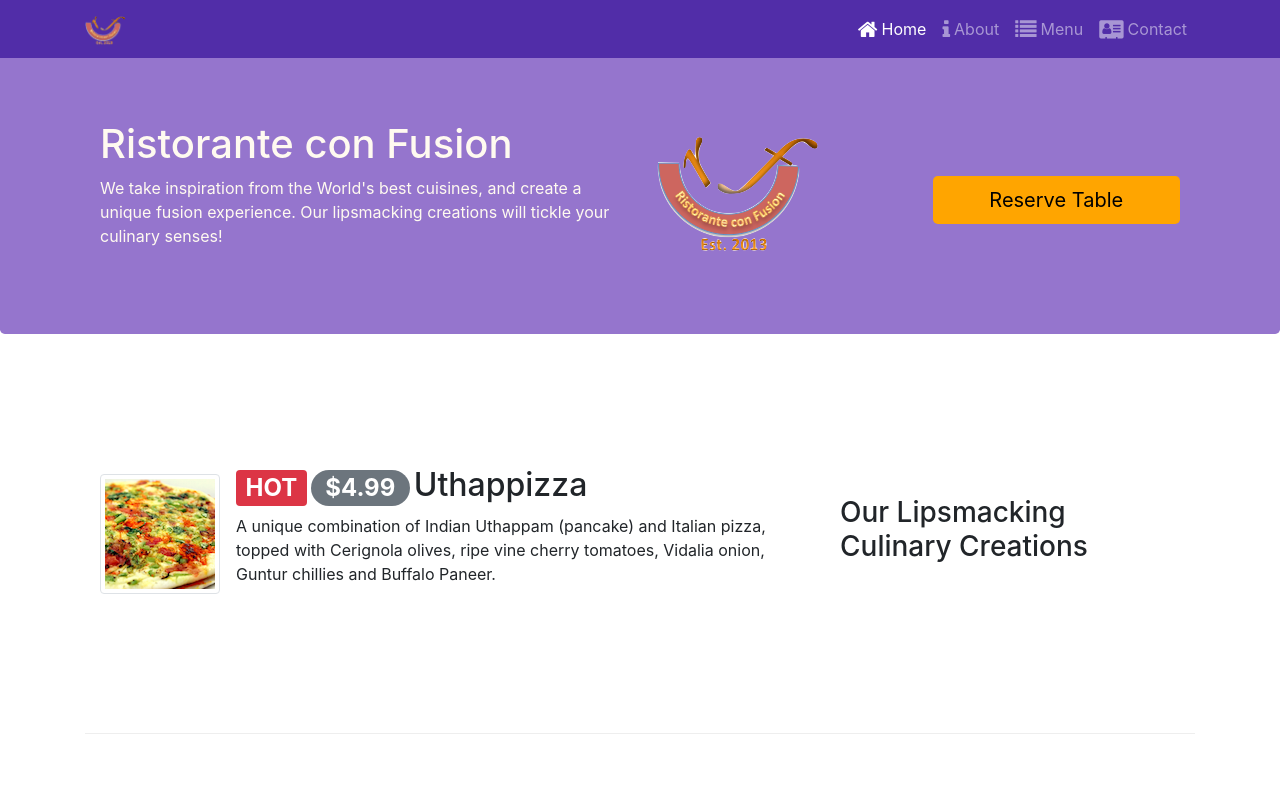
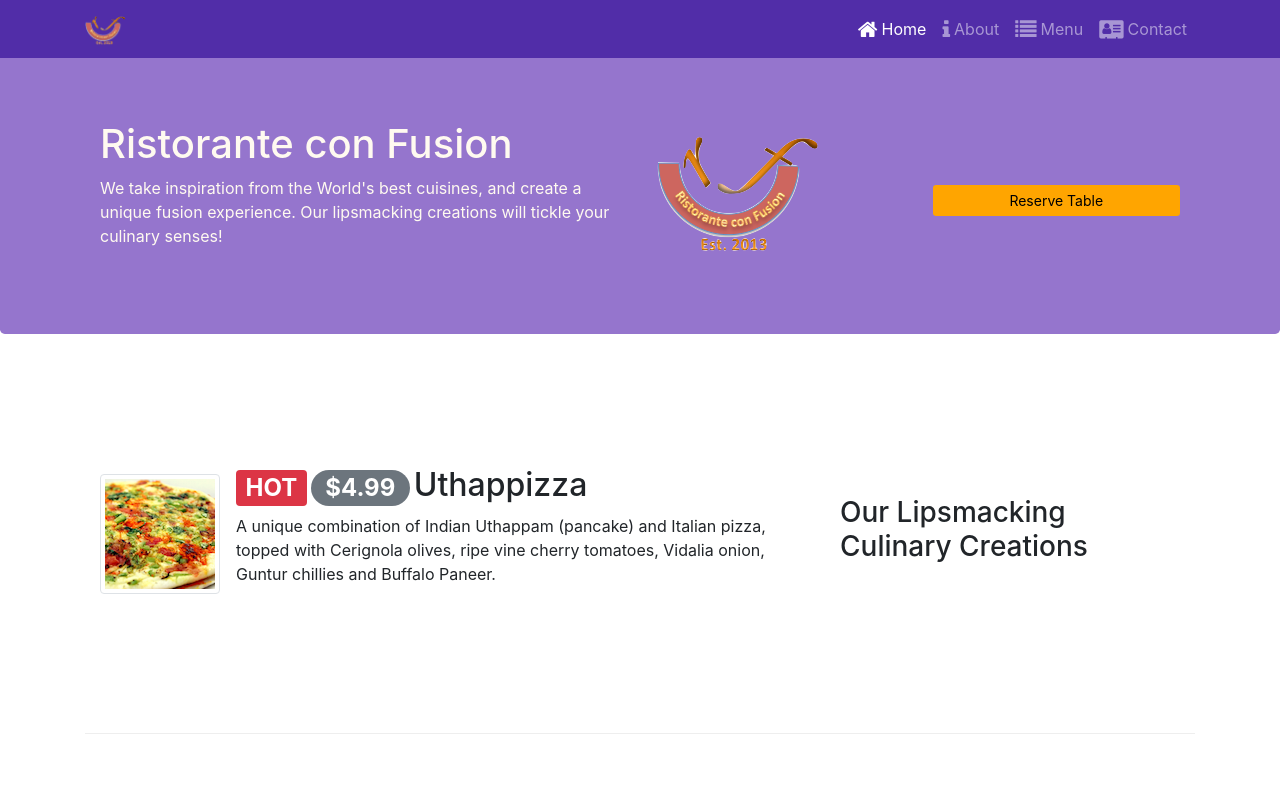
Before and after one commit to wildsrincon/Bootstrap-Coursera, a website: page index.html in a window 1280 px wide. Shown: the top 800 px of the page. Drawn offline with nearby package versions, Linux system fonts and the light colour scheme.

Commit message:
Assigment 2 finish

```diff
--- a/index.html
+++ b/index.html
@@ -54,8 +54,8 @@
             <img src="img/logo.png" class="img-fluid">
           </div>
           <div class="col-12 col-sm align-self-center mt-3">
-            <button class="btn btn-reserve-hero btn-lg">
-              <span>Reserve Table</span>
+            <button class="btn btn-reserve-hero btn-sm">
+              <a href="#opening" style="text-decoration: none; color:black;"><span>Reserve Table</span></a>
             </button>
           </div>
         </div>
@@ -123,7 +123,7 @@
         </div>
         </div>
       </div>
-      <div class="row row-content mt-5 mb-5 justify-content-center">
+      <div class="row row-content mt-5 mb-5 justify-content-center" id="opening">
         <div class="col-12 col-sm-8">
           <div class="card">
             <div class="card-header">
```
